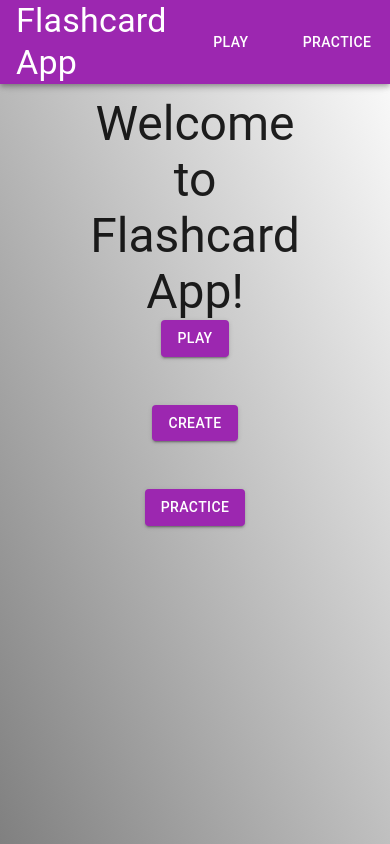
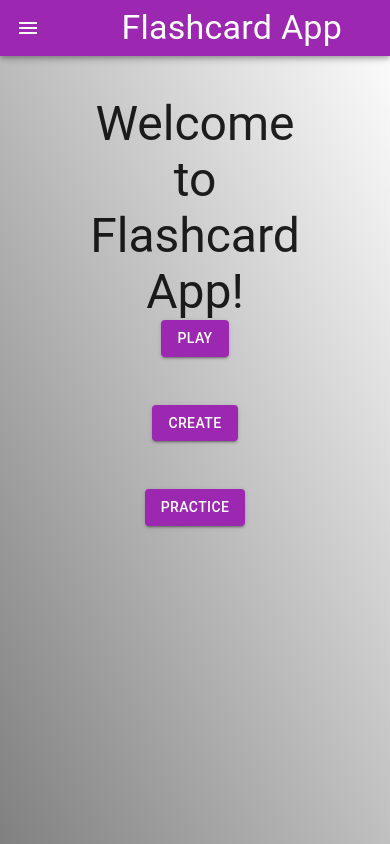
Before and after one commit to malynch7/FlashcardWebApp, a Next.js app in the folder flashcard-web-client/: page / in a window 390 px wide. Built offline with nearby package versions, Linux system fonts and the light colour scheme.

Commit message:
mobile navbar

```diff
--- a/flashcard-web-client/src/components/Navbar/Navbar.module.css
+++ b/flashcard-web-client/src/components/Navbar/Navbar.module.css
@@ -7,8 +7,31 @@
     justify-content: space-between;
 }
 
+.logo {
+    margin-right: 2em;
+}
+
 .primary_button_group {
-    display: flex;
+    flex-grow: 1;
     align-items: center;
     gap: 2em;
 }
+
+.menu_btn {
+    display: none;
+}
+
+@media (max-width: 600px) {
+    .primary_button_group {
+        display: none;
+    }
+
+    .secondary_button_group {
+        display: none;
+    }
+
+    .menu_btn {
+        display: block;
+    }
+
+}
--- a/flashcard-web-client/src/components/Navbar/Navbar.tsx
+++ b/flashcard-web-client/src/components/Navbar/Navbar.tsx
@@ -1,4 +1,12 @@
-import { AppBar, Box, Button, Toolbar, Typography } from "@mui/material";
+import {
+    AppBar,
+    Box,
+    Button,
+    IconButton,
+    Toolbar,
+    Typography,
+} from "@mui/material";
+import MenuIcon from "@mui/icons-material/Menu";
 import styles from "./Navbar.module.css";
 import { FC } from "react";
 import Link from "next/link";
@@ -7,10 +15,19 @@ export const Navbar: FC = () => {
     return (
         <AppBar className={styles.appbar}>
             <Toolbar className={styles.toolbar}>
+                <IconButton
+                    size="large"
+                    edge="start"
+                    color="inherit"
+                    aria-label="open drawer"
+                    className={styles.menu_btn}
+                >
+                    <MenuIcon />
+                </IconButton>
+                <Link href="/" className={styles.logo}>
+                    <Typography variant="h4">Flashcard App</Typography>
+                </Link>
                 <Box className={styles.primary_button_group}>
-                    <Link href="/">
-                        <Typography variant="h4">Flashcard App</Typography>
-                    </Link>
                     <Link href="/play">
                         <Button color="inherit">Play</Button>
                     </Link>
@@ -18,7 +35,9 @@ export const Navbar: FC = () => {
                         <Button color="inherit">Practice</Button>
                     </Link>
                 </Box>
-                <Button color="inherit">Login</Button>
+                <Box className={styles.secondary_button_group}>
+                    <Button color="inherit">Login</Button>
+                </Box>
             </Toolbar>
         </AppBar>
     );
```
